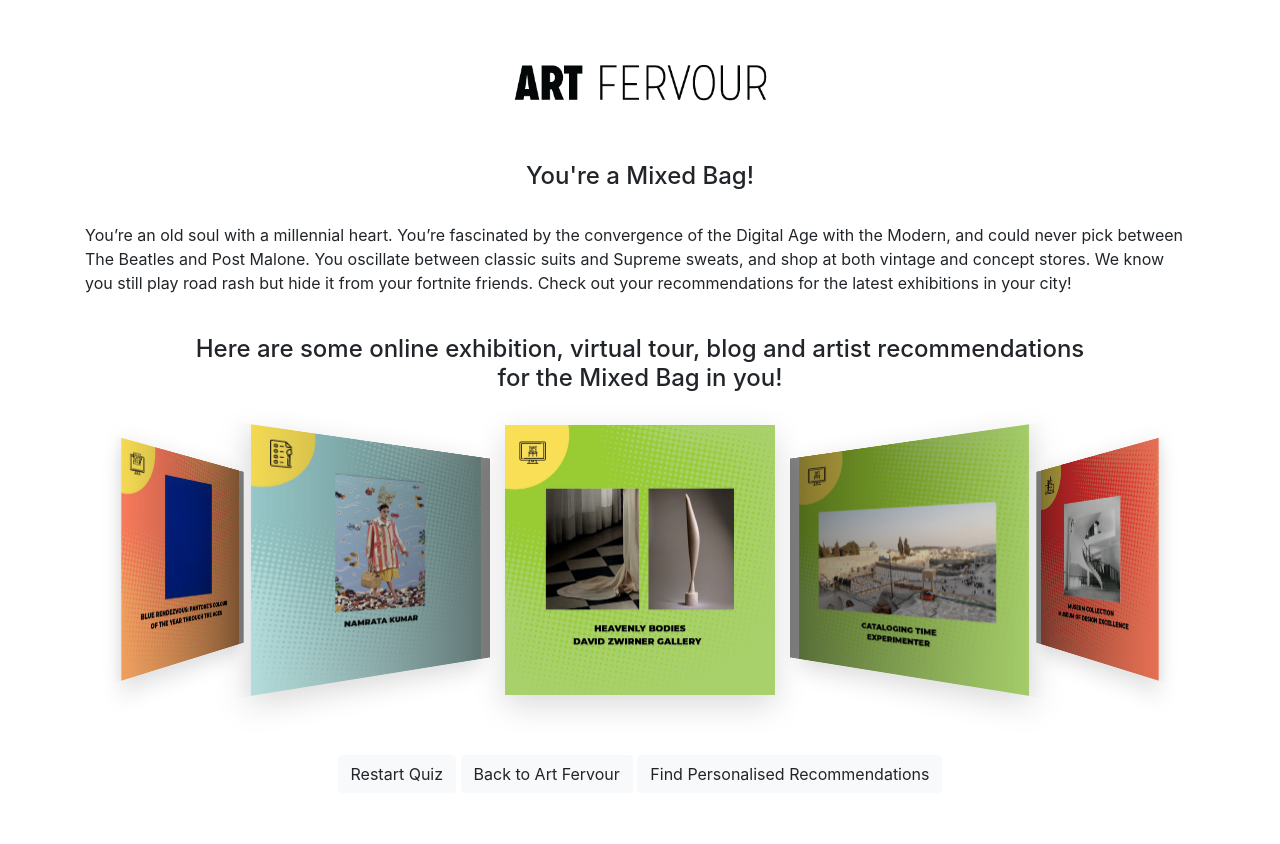
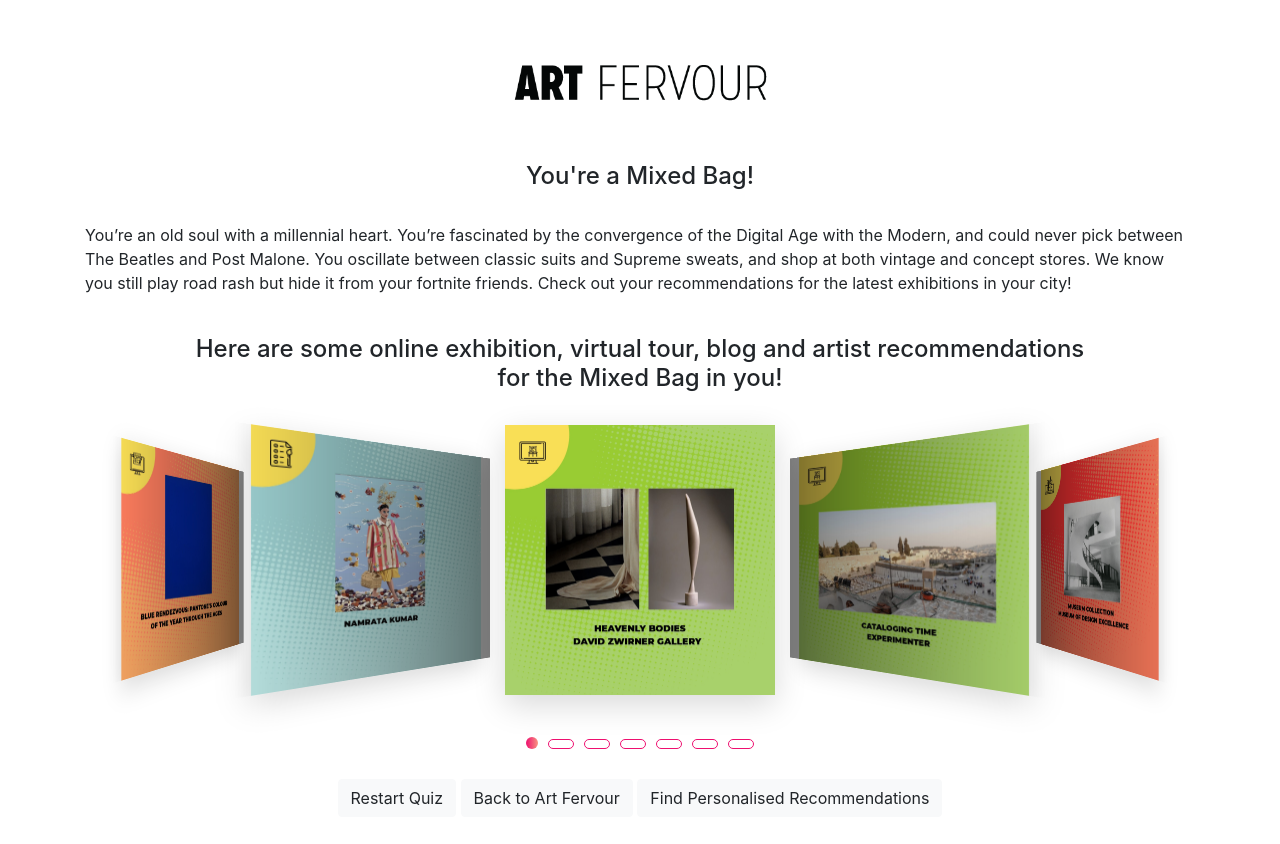
Before and after one commit to Souradeep028/AFquiz2.1, a plain HTML site: page mixed.html in a window 1280 px wide. Drawn offline with nearby package versions, Linux system fonts and the light colour scheme.

Commit message:
add pagination

```diff
--- a/js/swiper.js
+++ b/js/swiper.js
@@ -1,10 +1,12 @@
 var swiper = new Swiper(".swiper-container.two", {
-  pagination: ".swiper-pagination",
-  paginationClickable: true,
+  pagination: {
+    el: '.swiper-pagination',
+    clickable: true,
+  },
+  slidesPerView: "auto",
+  centeredSlides: true,
   effect: "coverflow",
   loop: true,
-  centeredSlides: true,
-  slidesPerView: "auto",
   // coverflow: {
   //   rotate: 0,
   //   depth: 15,
--- a/mixed.html
+++ b/mixed.html
@@ -112,7 +112,9 @@
           </div>
         </div>
       </div>
+      <div class="swiper-pagination"></div>
     </div>
+    <br />
 
     <a href="index.html"><button type="button" id="restart" class="btn btn-light">Restart Quiz</button></a>
     <a href="https://artfervour.com" class="btn btn-light" role="button">Back to Art Fervour</a>
```
Also changed, not shown: new.html (+2 -0 lines), trad.html (+2 -0 lines).
